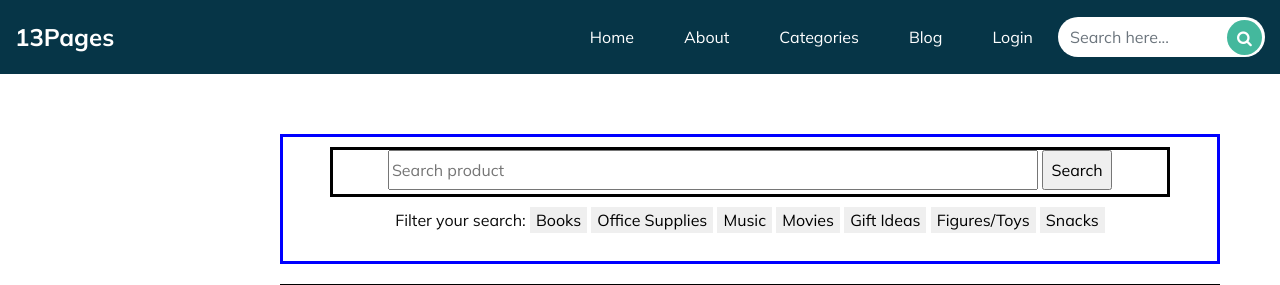
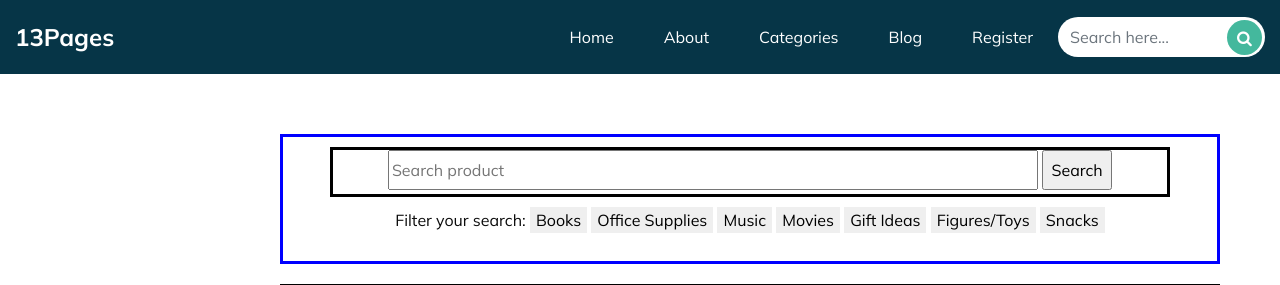
Before and after one commit to samshiau/13Pages, a Django app: page / in a window 1280 px wide; the page is wider, and only the part inside the window is pictured. Shown: the top 285 px of that part. Run offline with Django 4.2, Linux system fonts and the light colour scheme; some libraries are stand-ins or nearby versions.

Commit message:
Updated Login to Register

```diff
--- a/mysite/templates/index.html
+++ b/mysite/templates/index.html
@@ -76,7 +76,7 @@
                   <a class="nav-link" href="blog.html"> Blog </a>
                 </li>
                 <li class="nav-item">
-                  <a class="nav-link" href="{% url 'register' %}">Login</a>
+                  <a class="nav-link" href="{% url 'register' %}">Register</a>
                 </li>
               </ul>
               <from class="search_form">
```
